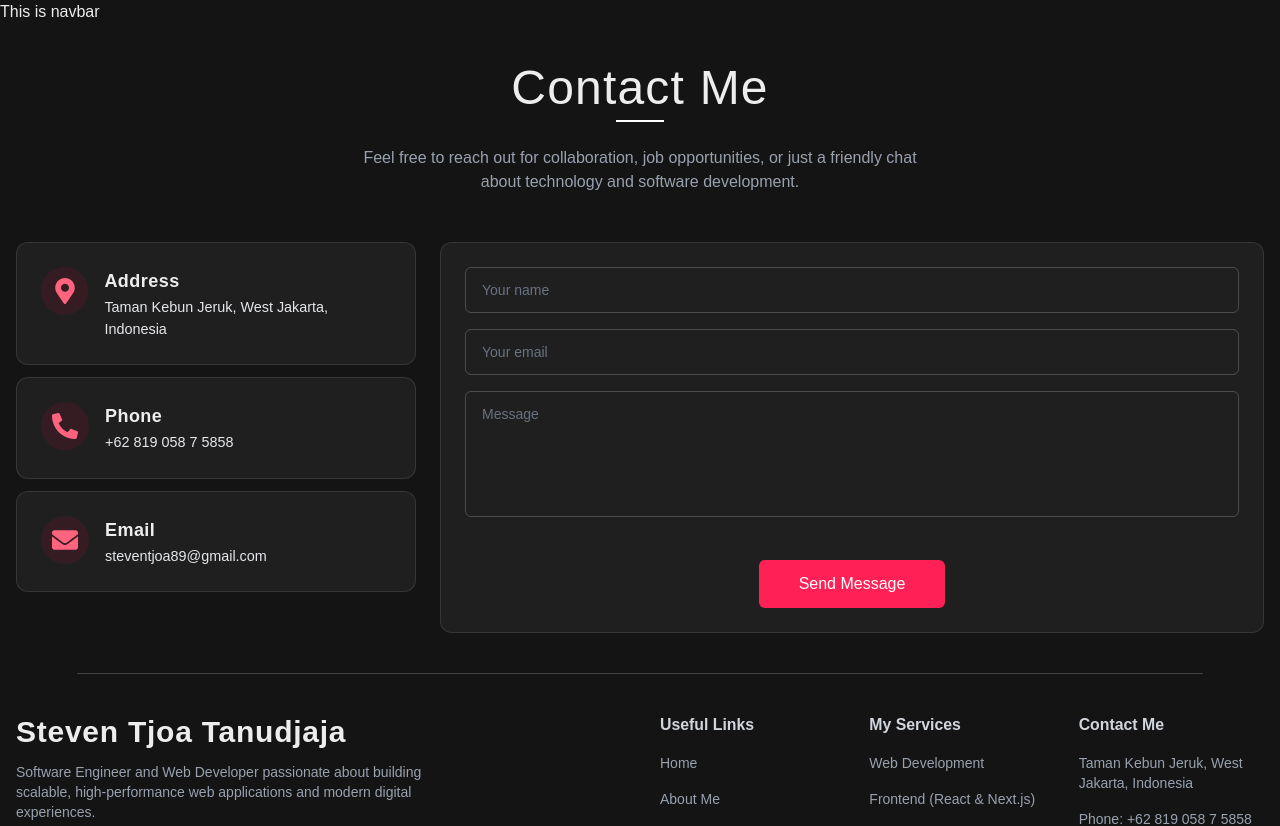
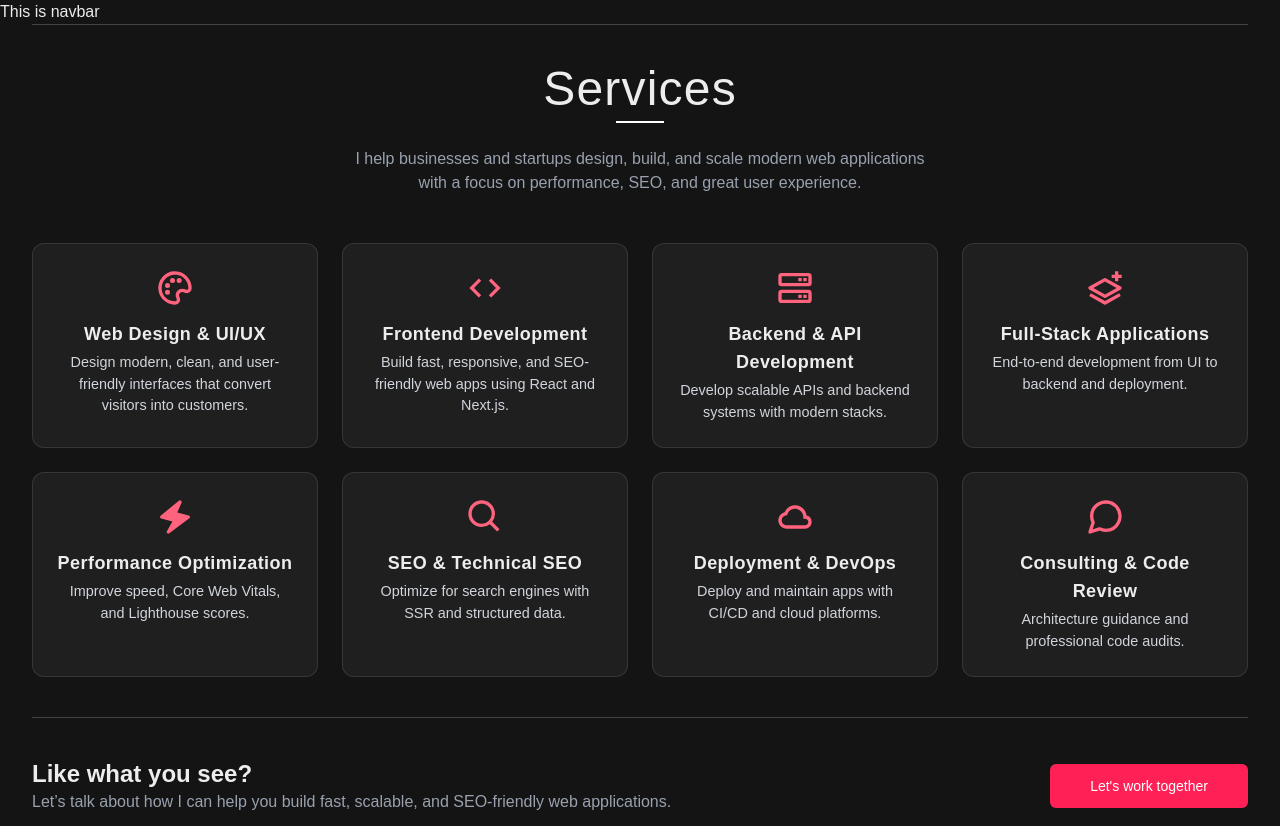
Before and after one commit to steventjoa89/resume, a Next.js app: page / in a window 1280 px wide. Shown: the top 826 px of the page. Built offline with nearby package versions, Linux system fonts and the light colour scheme.

Commit message:
Services section completed.

```diff
--- /dev/null
+++ b/src/app/components/Container.tsx
@@ -0,0 +1,24 @@
+import React from "react";
+
+function Container({
+  id,
+  className,
+  children,
+}: {
+  id?: string;
+  className?: string;
+  children: React.ReactNode;
+}) {
+  return (
+    <div
+      id={id}
+      className={`w-full mx-auto px-4 sm:px-6 lg:px-8
+  max-w-xl sm:max-w-2xl md:max-w-4xl lg:max-w-6xl xl:max-w-7xl 2xl:max-w-360
+  py-10 ${className}`}
+    >
+      {children}
+    </div>
+  );
+}
+
+export default Container;
--- a/src/app/components/Divider.tsx
+++ b/src/app/components/Divider.tsx
@@ -1,5 +1,12 @@
 function Divider() {
-  return <hr className="mx-[6%] border-white/20" />;
+  return (
+    <div
+      className="w-full mx-auto px-4 sm:px-6 lg:px-8
+  max-w-xl sm:max-w-2xl md:max-w-4xl lg:max-w-6xl xl:max-w-7xl 2xl:max-w-360"
+    >
+      <hr className=" border-white/20" />
+    </div>
+  );
 }
 
 export default Divider;
--- a/src/app/components/contact/ContactSection.tsx
+++ b/src/app/components/contact/ContactSection.tsx
@@ -3,6 +3,7 @@ import ContactTile from "./ContactTile";
 import { IconType } from "react-icons";
 import { ADDRESS, EMAIL, MOBILE_NO } from "@/config/data";
 import ContactForm from "./ContactForm";
+import Container from "../Container";
 
 export type ContactTileData = {
   icon: IconType;
@@ -30,7 +31,7 @@ function ContactSection() {
   ];
 
   return (
-    <div id="contact-section" className="w-full max-w-7xl mx-auto px-4 py-10">
+    <Container id="contact-section">
       <div className="flex flex-col items-center text-center">
         <h3 className="text-4xl lg:text-5xl tracking-wide font-extralight">
           Contact Me
@@ -55,7 +56,7 @@ function ContactSection() {
           </div>
         </div>
       </div>
-    </div>
+    </Container>
   );
 }
 
--- /dev/null
+++ b/src/app/components/cta/CtaSection.tsx
@@ -0,0 +1,25 @@
+import Button from "../Button";
+import Link from "next/link";
+import Container from "../Container";
+
+function CtaSection() {
+  return (
+    <Container id="cta-section">
+      <div className="flex flex-col md:flex-row md:items-center md:justify-between gap-4">
+        <div>
+          <h4 className="text-2xl font-semibold">Like what you see?</h4>
+          <p className="text-gray-400">
+            Let’s talk about how I can help you build fast, scalable, and
+            SEO-friendly web applications.
+          </p>
+        </div>
+
+        <Link href="#contact-section">
+          <Button label="Let's work together" className="text-sm" />
+        </Link>
+      </div>
+    </Container>
+  );
+}
+
+export default CtaSection;
--- a/src/app/components/footer/Footer.tsx
+++ b/src/app/components/footer/Footer.tsx
@@ -2,6 +2,7 @@ import React from "react";
 import FooterMenu from "./FooterMenu";
 import SocialMedia from "./SocialMedia";
 import { ADDRESS, EMAIL, MOBILE_NO } from "@/config/data";
+import Container from "../Container";
 
 type FooterMenuItem = {
   title: string;
@@ -47,8 +48,8 @@ function Footer() {
   ];
 
   return (
-    <footer className="w-full">
-      <div className="max-w-7xl mx-auto px-4 py-10">
+    <footer>
+      <Container>
         <div className="flex flex-col md:flex-row justify-between gap-10">
           {/* Left Section */}
           <div className="flex-1">
@@ -72,7 +73,7 @@ function Footer() {
             </div>
           </div>
         </div>
-      </div>
+      </Container>
     </footer>
   );
 }
--- /dev/null
+++ b/src/app/components/services/ServiceTile.tsx
@@ -0,0 +1,22 @@
+import React from "react";
+import { ServicesTileData } from "./ServicesSection";
+
+function ServiceTile({ title, description, icon: Icon }: ServicesTileData) {
+  return (
+    <div className="flex flex-col items-center text-center gap-3 p-6 bg-white/5 rounded-xl border border-white/10 hover:bg-white/10 transition">
+      {/* Icon */}
+      <div className="flex items-center justify-center text-rose-400">
+        <Icon className="w-10 h-10" />
+      </div>
+
+      {/* Text Content */}
+      <div className="flex flex-col items-center">
+        <h4 className="text-lg font-semibold tracking-wide">{title}</h4>
+
+        <p className="mt-1 text-[0.9rem] text-gray-300">{description}</p>
+      </div>
+    </div>
+  );
+}
+
+export default ServiceTile;
--- /dev/null
+++ b/src/app/components/services/ServicesSection.tsx
@@ -0,0 +1,93 @@
+import React from "react";
+import Container from "../Container";
+import {
+  BiCloud,
+  BiCode,
+  BiLayerPlus,
+  BiPalette,
+  BiSearch,
+  BiServer,
+  BiSolidZap,
+} from "react-icons/bi";
+import ServiceTile from "./ServiceTile";
+import { IconType } from "react-icons";
+import { FiMessageCircle } from "react-icons/fi";
+
+export type ServicesTileData = {
+  icon: IconType;
+  title: string;
+  description: string;
+};
+
+function ServicesSection() {
+  const services = [
+    {
+      icon: BiPalette,
+      title: "Web Design & UI/UX",
+      description:
+        "Design modern, clean, and user-friendly interfaces that convert visitors into customers.",
+    },
+    {
+      title: "Frontend Development",
+      icon: BiCode,
+      description:
+        "Build fast, responsive, and SEO-friendly web apps using React and Next.js.",
+    },
+    {
+      title: "Backend & API Development",
+      icon: BiServer,
+      description:
+        "Develop scalable APIs and backend systems with modern stacks.",
+    },
+    {
+      title: "Full-Stack Applications",
+      icon: BiLayerPlus,
+      description: "End-to-end development from UI to backend and deployment.",
+    },
+    {
+      title: "Performance Optimization",
+      icon: BiSolidZap,
+      description: "Improve speed, Core Web Vitals, and Lighthouse scores.",
+    },
+    {
+      title: "SEO & Technical SEO",
+      icon: BiSearch,
+      description: "Optimize for search engines with SSR and structured data.",
+    },
+    {
+      title: "Deployment & DevOps",
+      icon: BiCloud,
+      description: "Deploy and maintain apps with CI/CD and cloud platforms.",
+    },
+    {
+      title: "Consulting & Code Review",
+      icon: FiMessageCircle,
+      description: "Architecture guidance and professional code audits.",
+    },
+  ];
+
+  return (
+    <Container id="services-section">
+      <div className="flex flex-col items-center text-center">
+        <h3 className="text-4xl lg:text-5xl tracking-wide font-extralight">
+          Services
+        </h3>
+        <div className="mx-auto mt-2 w-12 h-0.5 bg-white"></div>
+
+        <p className="mt-6 text-sm md:text-base text-gray-400 max-w-xl">
+          I help businesses and startups design, build, and scale modern web
+          applications with a focus on performance, SEO, and great user
+          experience.
+        </p>
+      </div>
+
+      <div className="mt-12 grid grid-cols-1 md:grid-cols-2 lg:grid-cols-4 gap-6">
+        {services.map((service) => (
+          <ServiceTile key={service.title} {...service} />
+        ))}
+      </div>
+    </Container>
+  );
+}
+
+export default ServicesSection;
--- a/src/app/page.tsx
+++ b/src/app/page.tsx
@@ -1,8 +1,16 @@
 import ContactSection from "./components/contact/ContactSection";
+import CtaSection from "./components/cta/CtaSection";
+import Divider from "./components/Divider";
+import ServicesSection from "./components/services/ServicesSection";
 
 export default function Page() {
   return (
     <main>
+      <Divider />
+      <ServicesSection />
+      <Divider />
+      <CtaSection />
+      <Divider />
       <ContactSection />
     </main>
   );
```
